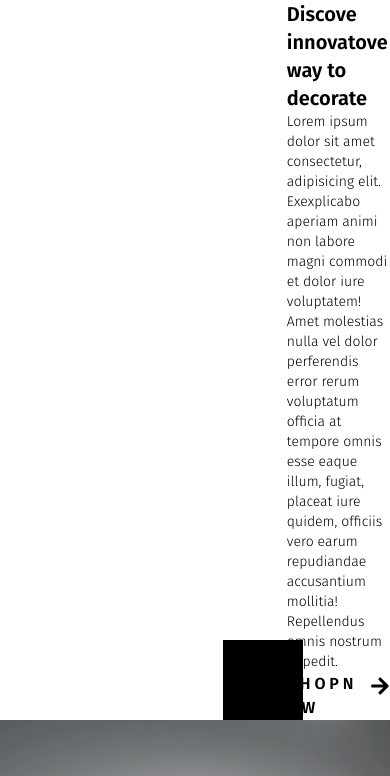
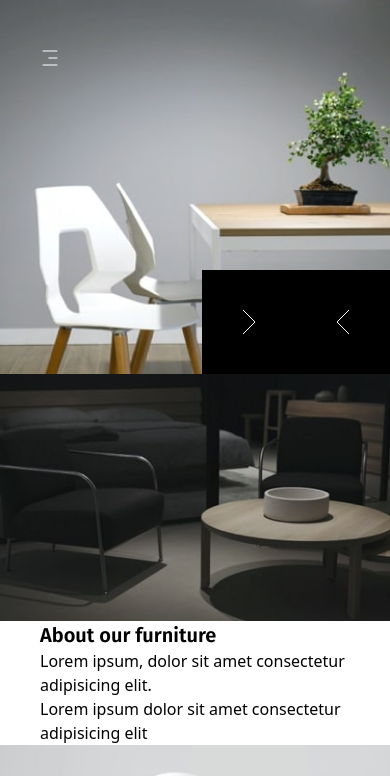
Before and after one commit to asemanemo/room-challenge, a React (Create React App) app: page / in a window 390 px wide. Shown: the top 776 px of the page. Built offline with nearby package versions, Linux system fonts and the light colour scheme.

Commit message:
:art: Fixed Position of the Slider in Mobile and Desktop

```diff
--- a/src/components/App.tsx
+++ b/src/components/App.tsx
@@ -21,14 +21,11 @@ function App() {
         </div>
 
         <div className="">
-          <div
-          // style={{ gridArea: '1/1/1/6', zIndex: '10' }}
-          // className="md:col-span-4"
-          ></div>
+          <div></div>
         </div>
       </div>
 
-      <div className="grid grid-cols-7">
+      <div className=" lg:grid lg:grid-cols-7">
         <div className="col-span-2">
           <img
             className="w-full h-full"
@@ -37,7 +34,7 @@ function App() {
           />
         </div>
 
-        <div className="col-span-3 self-center ml-10">
+        <div className="lg:col-span-3 self-center ml-10">
           <h1 className="font-myFont text-xl font-bold">About our furniture</h1>
           <p>Lorem ipsum, dolor sit amet consectetur adipisicing elit.</p>
           <p>Lorem ipsum dolor sit amet consectetur adipisicing elit</p>
--- a/src/components/Slider.tsx
+++ b/src/components/Slider.tsx
@@ -43,7 +43,8 @@ const Slider = () => {
 
   return (
     <>
-      <div className="grid grid-cols-7 ">
+      <div className="hidden lg:block">
+        <div className=" grid grid-cols-7 ">
           <div
             className=" rounded-t-none hidden sm:block h-auto "
             style={{ gridArea: '1/1/1/5' }}
@@ -54,7 +55,6 @@ const Slider = () => {
               alt="this is a home "
             />
           </div>
-
           <div className="self-center ml-16" style={{ gridArea: '1/5/1/8' }}>
             <div className="">
               <h1 className="font-myFont text-xl font-bold ">
@@ -63,14 +63,14 @@ const Slider = () => {
               <div className="font-myFont text-sm">
                 <p>
                   Lorem ipsum dolor sit amet consectetur, adipisicing elit.
-                Exexplicabo aperiam animi non labore magni commodi et dolor iure
-                voluptatem! Amet molestias nulla vel dolor perferendis error
-                rerum voluptatum officia at tempore omnis esse eaque illum,
-                fugiat, placeat iure quidem, officiis vero earum repudiandae
-                accusantium mollitia! Repellendus omnis nostrum impedit.
+                  Exexplicabo aperiam animi non labore magni commodi et dolor
+                  iure voluptatem! Amet molestias nulla vel dolor perferendis
+                  error rerum voluptatum officia at tempore omnis esse eaque
+                  illum, fugiat, placeat iure quidem, officiis vero earum
+                  repudiandae accusantium mollitia! Repellendus omnis nostrum
+                  impedit.
                 </p>
               </div>
-
               <div className="flex">
                 <h3 className="font-myFont font-bold">S H O P N O W</h3>
                 <div className="pl-4 mt-1 text-xl ">
@@ -79,53 +79,56 @@ const Slider = () => {
               </div>
             </div>
           </div>
-
           <div
-          className=" left-0 bg-black self-end p-10 "
+            className=" left-0 bg-black self-end "
             style={{ gridArea: '1/5/1/6', zIndex: '10' }}
           >
-          <div className="flex justify-between grid-row-start-auto ">
+            <div className="flex justify-between grid-row-start-auto justify-evenly ">
               <div
                 onClick={nextSlide}
-              className=" bg-black left text-white md:order-last hover:bg-gray-700"
+                className=" bg-black left text-white md:order-last hover:bg-gray-700 p-8"
               >
                 <img src={rightArrow} />
               </div>
-
               <div
                 onClick={prevSlide}
-              className="  bg-black text-white md:order-first hover:bg-gray-700"
+                className=" bg-black text-white md:order-first hover:bg-gray-700 p-8"
               >
                 <img src={leftArrow} />
               </div>
             </div>
           </div>
         </div>
+        <h1 className="absolute top-16 left-16 transform -translate-x-1/2 -translate-y-1/2 text-white font-bold font-myFont text-2xl">
+          Room
+        </h1>
+      </div>
 
+      {/* Mobile  */}
+      <div className="relative lg:hidden ">
         <img
-        className="w-full h-auto rounded-t-none rounded-b-lg block sm:hidden "
+          className="w-full h-auto rounded-t-none block"
           src={slides[currentIndex].src}
           alt="this is a home "
         />
 
-      <h1 className="absolute top-16 left-16 transform -translate-x-1/2 -translate-y-1/2 text-white font-bold font-myFont text-2xl">
-        Room
-      </h1>
-
-      {/* <div
+        <div className="absolute bottom-0 right-0">
+          <div className="flex transform bg-black self-end ">
+            <div
               onClick={nextSlide}
-            className="absolute right-0 bg-black text-white hover:bg-stone-700  md:order-last "
+              className="bg-black text-white hover:bg-stone-700 md:order-last p-10"
             >
-            <img src={rightArrow} />
+              <img className="w-full h-full object-cover" src={rightArrow} />
             </div>
             <div
               onClick={prevSlide}
-            className="absolute right-12 bg-black text-white hover:bg-stone-700  md:order-first "
+              className=" bg-black text-white hover:bg-stone-700  md:order-first p-10 "
             >
               <img src={leftArrow} />
             </div>
           </div>
-      </div> */}
+        </div>
+      </div>
     </>
   );
 };
```
Lines whose indentation alone changed are shown as unchanged.
